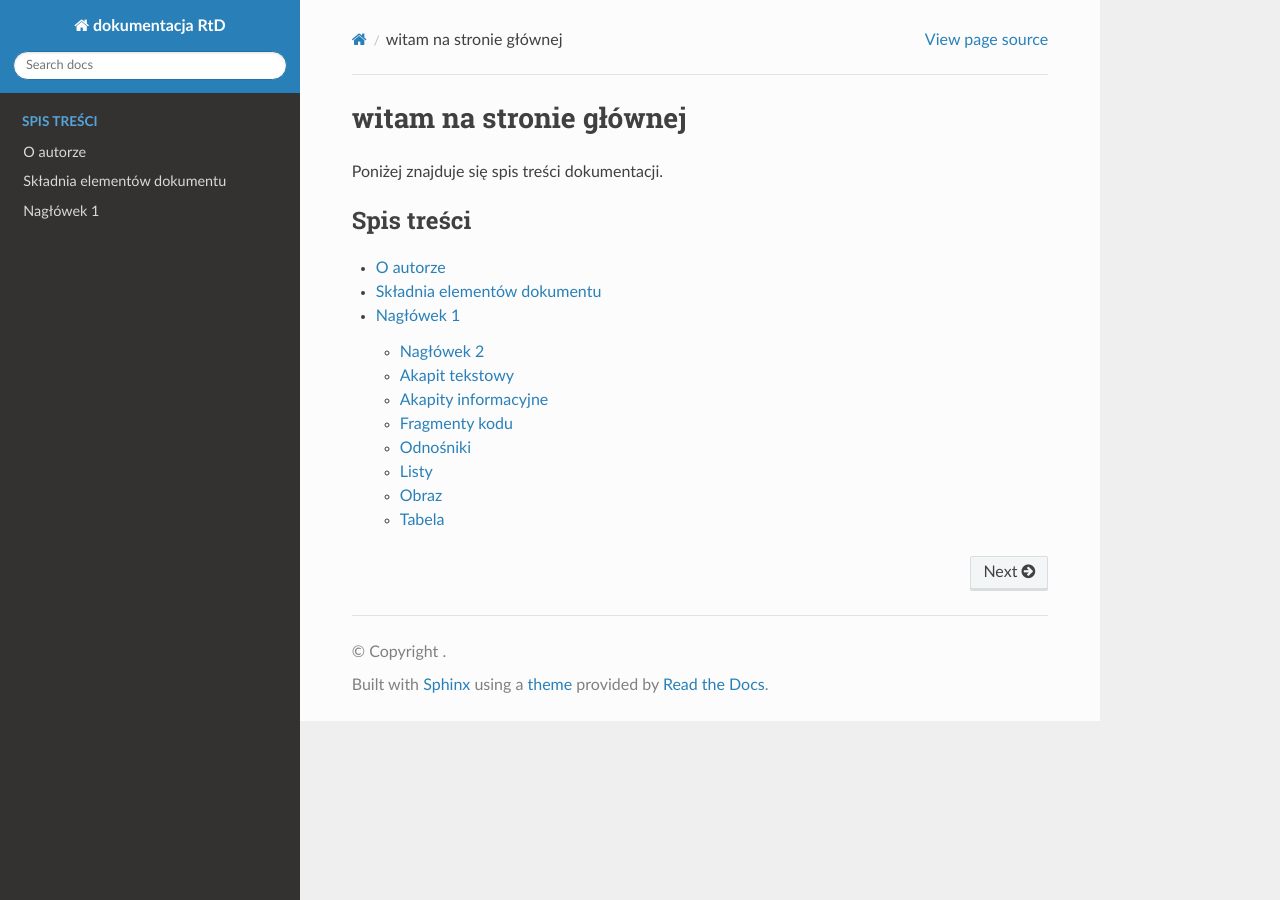
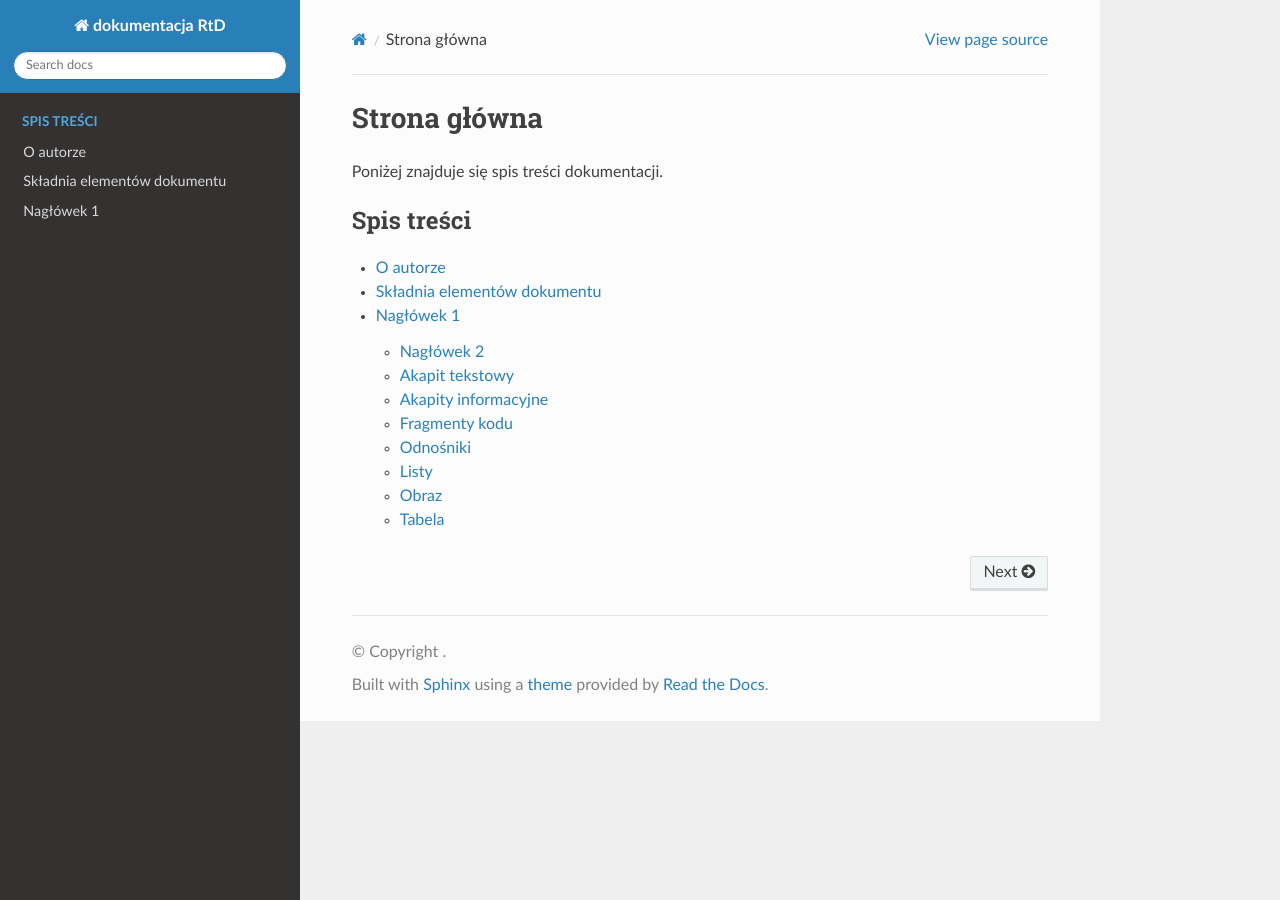
Before and after one commit to Borkosiov/zse--4tp-JakBor--rtd, a Sphinx documentation site: the page built from docs/source/index.rst, in a window 1280 px wide. Built offline with Sphinx 7.4.7 and the Read the Docs theme 3.1.0, drawn with Linux system fonts in a browser that asks for light colours.

Commit message:
Update index.rst

```diff
--- a/docs/source/index.rst
+++ b/docs/source/index.rst
@@ -1,4 +1,4 @@
-witam na stronie głównej
+Strona główna
 ===============================
 
 Poniżej znajduje się spis treści dokumentacji.
```
